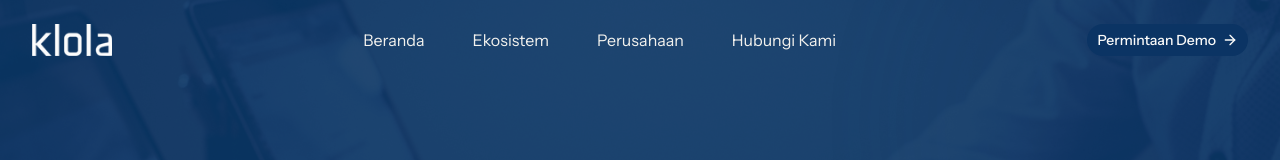
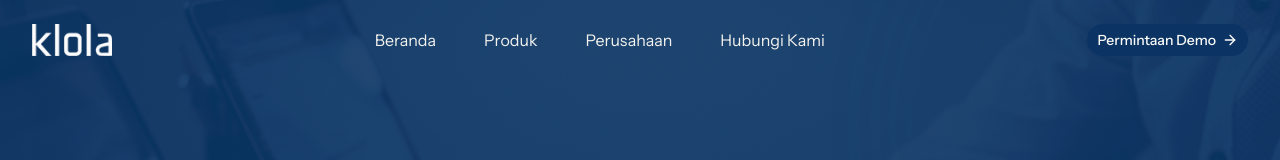
Before and after one commit to becanee/myklola-website, a Next.js app: page / in a window 1280 px wide. Shown: the top 160 px of the page. Built offline with nearby package versions, Linux system fonts and the light colour scheme.

Commit message:
fix: update navigation link name from 'Ekosistem' to 'Produk' for consistency

```diff
--- a/src/modules/landing/navigation.tsx
+++ b/src/modules/landing/navigation.tsx
@@ -8,7 +8,7 @@ import { usePathname } from "next/navigation";
 
 const navLinks = [
   { name: "Beranda", href: "/" },
-  { name: "Ekosistem", href: "/products" },
+  { name: "Produk", href: "/products" },
   { name: "Perusahaan", href: "/#how-it-works" },
   { name: "Hubungi Kami", href: "/contact" },
 ];
```
